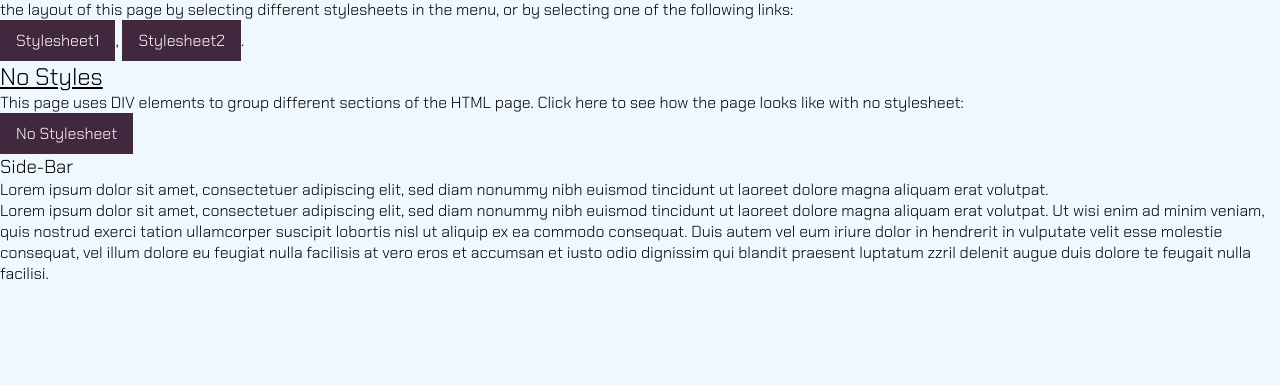
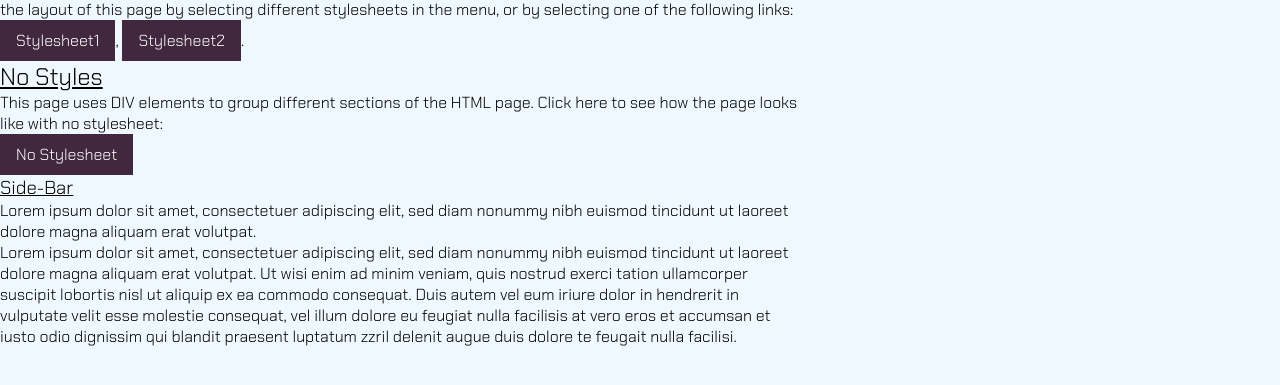
Before and after one commit to Yousef-Alsaadan/CSS-Lab, a plain HTML site: page Stylesheet1.html in a window 1280 px wide. Shown: the part 225-610 px from the top of the page. Drawn offline with Linux system fonts and the light colour scheme.

Commit message:
edit in styl sheet

```diff
--- a/Stylesheet1.html
+++ b/Stylesheet1.html
@@ -24,10 +24,10 @@
         <a href="Stylesheet2.html" class="btn">Stylesheet2</a>.
     </p>
     <h2 class="sup_title">No Styles</h2>
-    <p>This page uses DIV elements to group different sections of the HTML page. Click here to see how the page looks like with no stylesheet:</p>
+    <p class="paragaf">This page uses DIV elements to group different sections of the HTML page. Click here to see how the page looks like with no stylesheet:</p>
     <p><a href="index.html" class="btn">No Stylesheet</a></p>
-    <h3>Side-Bar</h3>
-    <p>Lorem ipsum dolor sit amet, consectetuer adipiscing elit, sed diam nonummy nibh euismod tincidunt ut laoreet dolore magna aliquam erat volutpat.</p>
-    <p>Lorem ipsum dolor sit amet, consectetuer adipiscing elit, sed diam nonummy nibh euismod tincidunt ut laoreet dolore magna aliquam erat volutpat. Ut wisi enim ad minim veniam, quis nostrud exerci tation ullamcorper suscipit lobortis nisl ut aliquip ex ea commodo consequat. Duis autem vel eum iriure dolor in hendrerit in vulputate velit esse molestie consequat, vel illum dolore eu feugiat nulla facilisis at vero eros et accumsan et iusto odio dignissim qui blandit praesent luptatum zzril delenit augue duis dolore te feugait nulla facilisi.</p>
+    <h3 class="sup_title">Side-Bar</h3>
+    <p class="paragaf">Lorem ipsum dolor sit amet, consectetuer adipiscing elit, sed diam nonummy nibh euismod tincidunt ut laoreet dolore magna aliquam erat volutpat.</p>
+    <p class="paragaf">Lorem ipsum dolor sit amet, consectetuer adipiscing elit, sed diam nonummy nibh euismod tincidunt ut laoreet dolore magna aliquam erat volutpat. Ut wisi enim ad minim veniam, quis nostrud exerci tation ullamcorper suscipit lobortis nisl ut aliquip ex ea commodo consequat. Duis autem vel eum iriure dolor in hendrerit in vulputate velit esse molestie consequat, vel illum dolore eu feugiat nulla facilisis at vero eros et accumsan et iusto odio dignissim qui blandit praesent luptatum zzril delenit augue duis dolore te feugait nulla facilisi.</p>
 </body>
 </html>
```
